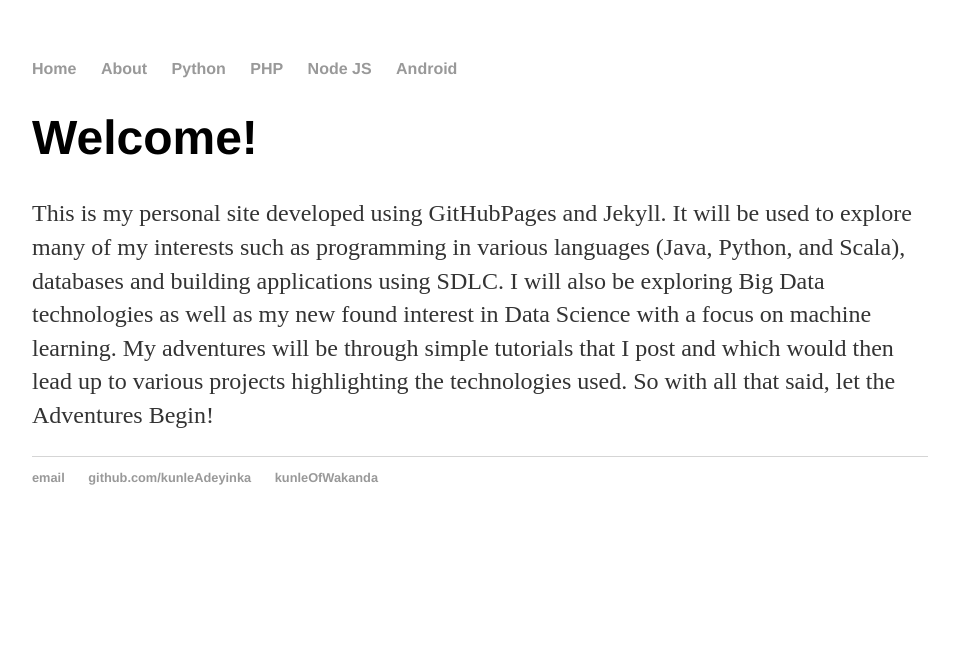
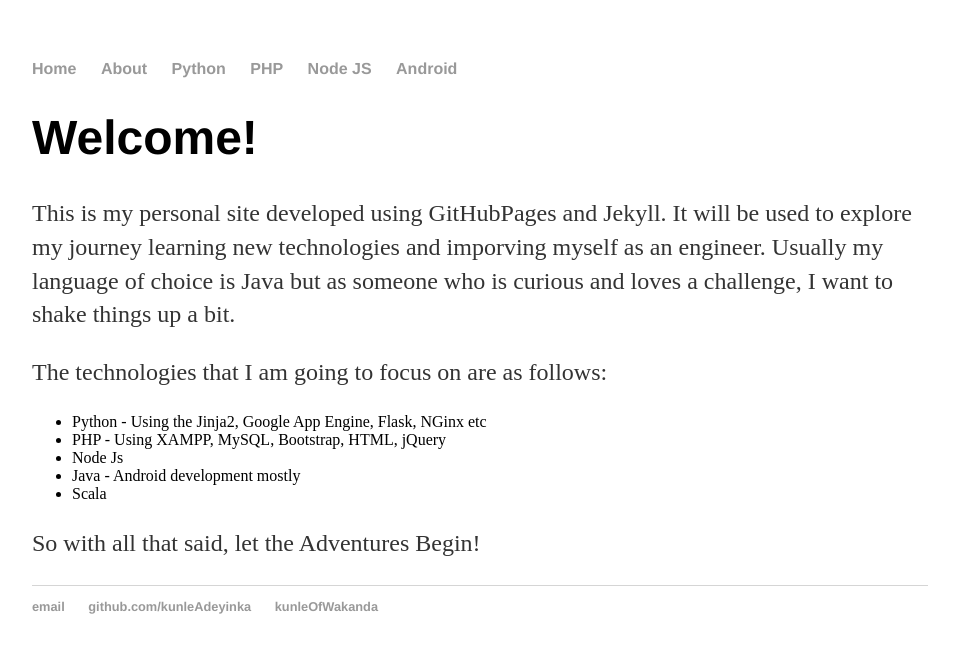
Before and after one commit to kunleAdeyinka/kunleAdeyinka.github.io, a Jekyll site: the page built from index.html, in a window 1280 px wide. Shown: the top 653 px of the page, without its empty margins (160-1119 px from the left). Built offline with Jekyll 4.4.1, drawn with Linux system fonts in a browser that asks for light colours; Markdown is read by kramdown in place of the engine named in the settings.

Commit message:
formatted style on home page

```diff
--- a/index.html
+++ b/index.html
@@ -4,9 +4,15 @@ title: Kunle Adeyinka, Home page
 ---
 <div class="blurb">
 	<h1>Welcome!</h1>
-	<p>This is my personal site developed using GitHubPages and Jekyll. It will be used to explore many of my interests such as
-	   programming in various languages (Java, Python, and Scala), databases and building applications using SDLC. I will also
-	   be exploring Big Data technologies as well as my new found interest in Data Science with a focus on machine learning. My
-	   adventures will be through simple tutorials that I post and which would then lead up to various projects highlighting the technologies used.
-	   So with all that said, let the Adventures Begin!</p>
+	<p>This is my personal site developed using GitHubPages and Jekyll. It will be used to explore my journey learning new technologies and imporving myself
+	   as an engineer. Usually my language of choice is Java but as someone who is curious and loves a challenge, I want to shake things up a bit.</p>
+	<p>The technologies that I am going to focus on are as follows:</p>
+		<ul>
+			<li>Python - Using the Jinja2, Google App Engine, Flask, NGinx etc </li>
+			<li>PHP - Using XAMPP, MySQL, Bootstrap, HTML, jQuery </li>
+			<li>Node Js </li>
+			<li>Java - Android development mostly </li>
+			<li>Scala </li>
+		</ul>
+	<p>So with all that said, let the Adventures Begin!</p>
 </div><!-- /.blurb -->
```
